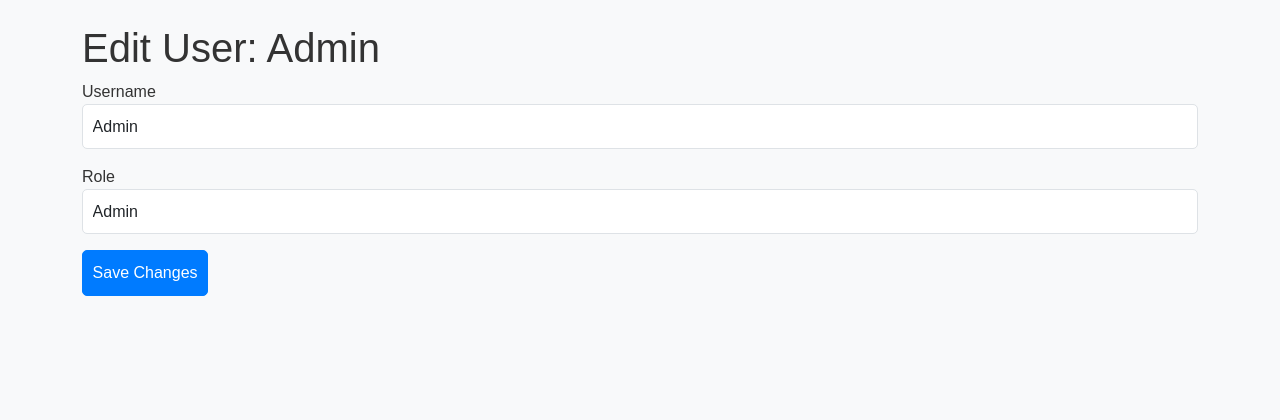
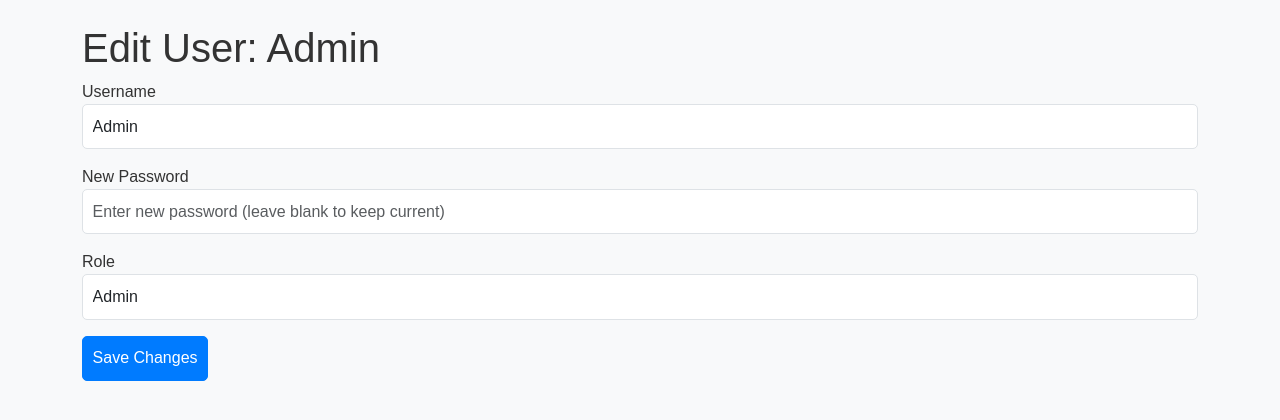
Before and after one commit to RotichKipkoech/School-management-system, a Flask app: page /edit_user/1 in a window 1280 px wide. Shown: the part 64-484 px from the top of the page. Run offline with Flask 3, Linux system fonts and the light colour scheme; a user stored in the database is signed in; some libraries are stand-ins or nearby versions.

Commit message:
Added Print option in Parent dashbord and updated reset password in Admin portal

```diff
--- a/app.py
+++ b/app.py
@@ -474,6 +474,9 @@ def edit_user(user_id):
     if request.method == 'POST':
         user.username = request.form.get('username')
         user.role = request.form.get('role')  # Ensure to handle role correctly
+        new_password = request.form.get('password')
+        if new_password:
+            user.password = generate_password_hash(new_password)
         db.session.commit()
         flash('User updated successfully!', 'success')
         return redirect(url_for('admin_dashboard'))
--- a/templates/edit_user.html
+++ b/templates/edit_user.html
@@ -6,6 +6,10 @@
     <div class="form-group">
         <label for="username">Username</label>
         <input type="text" class="form-control" id="username" name="username" value="{{ user.username }}" required>
+    </div>
+    <div class="form-group mb-3">
+        <label for="password">New Password</label>
+        <input type="password" class="form-control" id="password" name="password" placeholder="Enter new password (leave blank to keep current)">
     </div>
     <div class="form-group">
         <label for="role">Role</label>
```
Also changed, not shown: templates/finance_dashboard.html (+11 -6 lines), templates/parent_dashboard.html (+9 -2 lines), instance/school_system.db.
